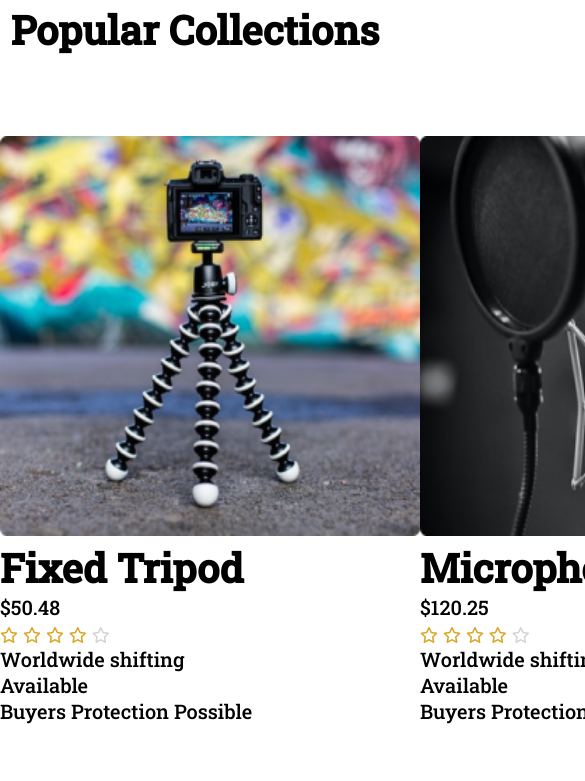
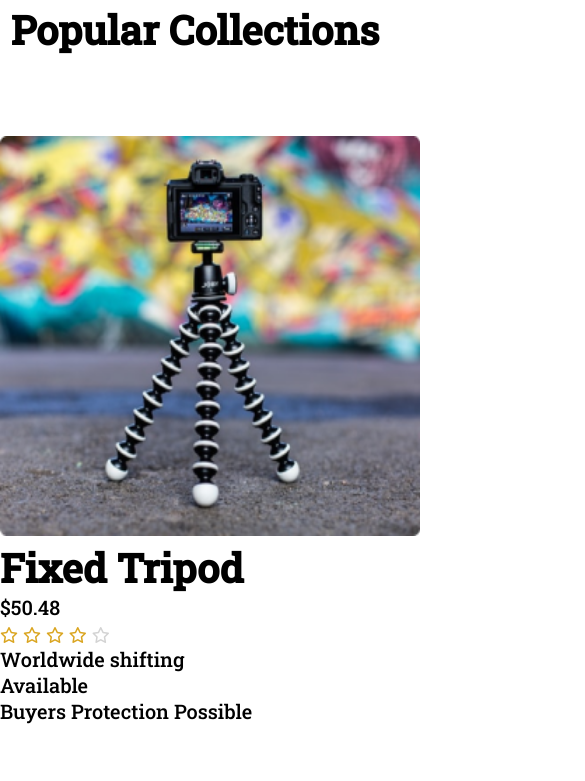
Before and after one commit to irfan-rumon/influencer-gear, a plain HTML site: page index.html in a window 390 px wide. Shown: the part 927-1708 px from the top of the page, 585 px wide, since content can reach past the window. Drawn offline with Linux system fonts and the light colour scheme.

Commit message:
media query added

```diff
--- a/styles.css
+++ b/styles.css
@@ -135,3 +135,15 @@ footer{
     margin-right: 20px;
     height: 400px;
 }
+
+@media (max-width:992px){
+    .section-2 .collections{
+        grid-template-columns: repeat(2, 1fr);
+    }
+
+}
+@media (max-width:668px){
+    .section-2 .collections{
+        grid-template-columns: repeat(1, 1fr);
+    }
+}
```
